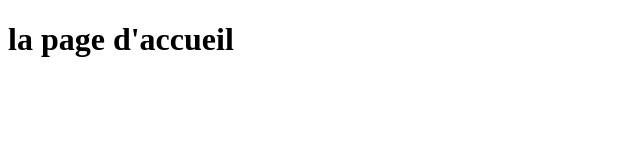
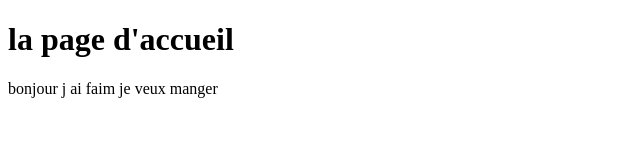
Before and after one commit to inm007/mon_amiee, a plain HTML site: page index.html in a window 1280 px wide. Shown: the whole page, without its empty margins (0-640 px from the left). Drawn offline with Linux system fonts and the light colour scheme.

Commit message:
j ai ajoute une phrase

```diff
--- a/index.html
+++ b/index.html
@@ -9,6 +9,7 @@
 
 <body>
     <h1>la page d'accueil </h1>
+    <p>bonjour j ai faim je veux manger</p>
 </body>
 
 </html>
```
